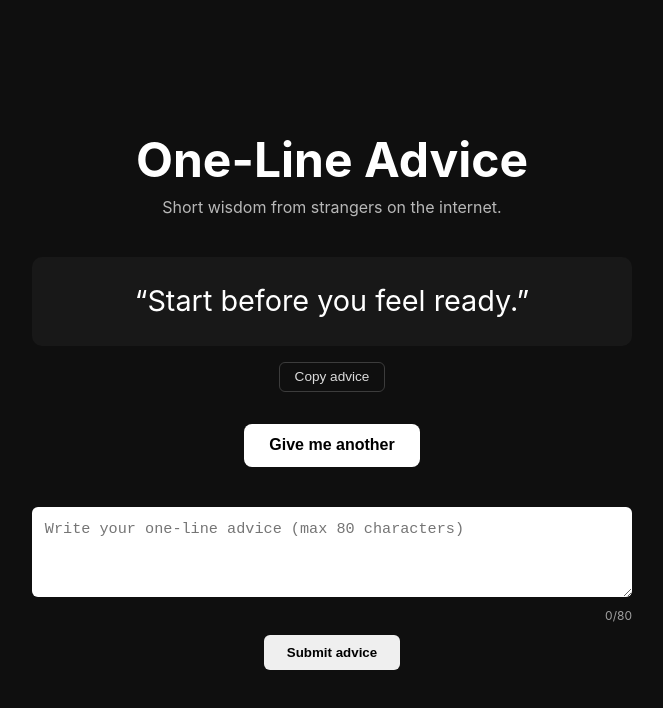
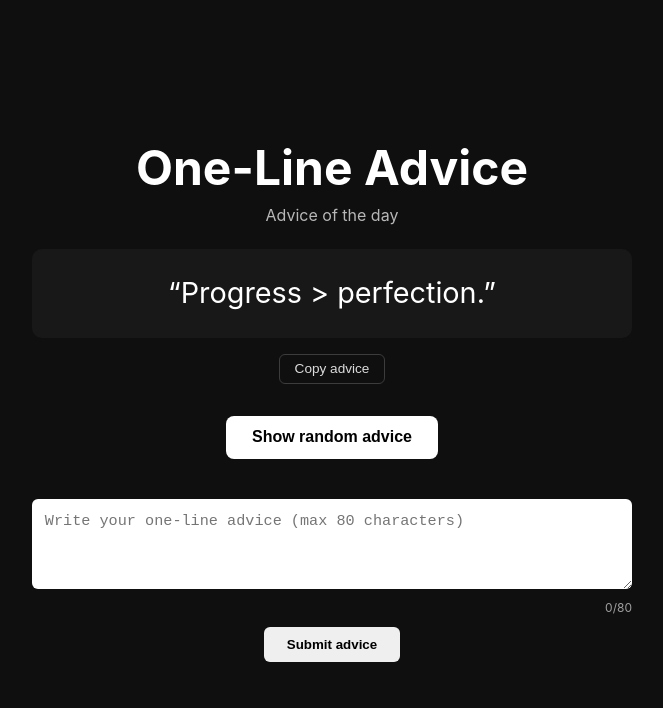
Before and after one commit to undercrypted-bator/one-line-advice, a Next.js app: page / in a window 1280 px wide. Shown: the top 708 px of the page, without its empty margins (308-971 px from the left). Built offline with nearby package versions, Linux system fonts and the light colour scheme.

Commit message:
Add Advice of the Day feature

```diff
--- a/app/page.tsx
+++ b/app/page.tsx
@@ -1,6 +1,6 @@
 "use client";
 
-import { useState } from "react";
+import { useState, useEffect } from "react";
 
 const initialAdvice = [
   "Start before you feel ready.",
@@ -8,13 +8,31 @@ const initialAdvice = [
   "Don’t compare your journey to others.",
   "Rest is productive.",
   "Do one thing well today.",
+  "Action cures overthinking.",
+  "Progress > perfection.",
+  "You are allowed to go slow.",
 ];
+
+function getAdviceOfTheDay(list: string[]) {
+  const today = new Date();
+  const seed =
+    today.getFullYear() * 10000 +
+    (today.getMonth() + 1) * 100 +
+    today.getDate();
+
+  return list[seed % list.length];
+}
 
 export default function Home() {
   const [adviceList, setAdviceList] = useState(initialAdvice);
-  const [currentAdvice, setCurrentAdvice] = useState(adviceList[0]);
+  const [currentAdvice, setCurrentAdvice] = useState("");
   const [input, setInput] = useState("");
   const [copied, setCopied] = useState(false);
+
+  // Set advice of the day on load
+  useEffect(() => {
+    setCurrentAdvice(getAdviceOfTheDay(adviceList));
+  }, [adviceList]);
 
   function getRandomAdvice() {
     const random =
@@ -34,10 +52,7 @@ export default function Home() {
   function copyAdvice() {
     navigator.clipboard.writeText(currentAdvice);
     setCopied(true);
-
-    setTimeout(() => {
-      setCopied(false);
-    }, 1500);
+    setTimeout(() => setCopied(false), 1500);
   }
 
   return (
@@ -58,8 +73,8 @@ export default function Home() {
           One-Line Advice
         </h1>
 
-        <p style={{ opacity: 0.7, marginBottom: "2.5rem" }}>
-          Short wisdom from strangers on the internet.
+        <p style={{ opacity: 0.7, marginBottom: "1.5rem" }}>
+          Advice of the day
         </p>
 
         <div
@@ -107,7 +122,7 @@ export default function Home() {
             color: "#000",
           }}
         >
-          Give me another
+          Show random advice
         </button>
 
         <div>
```
